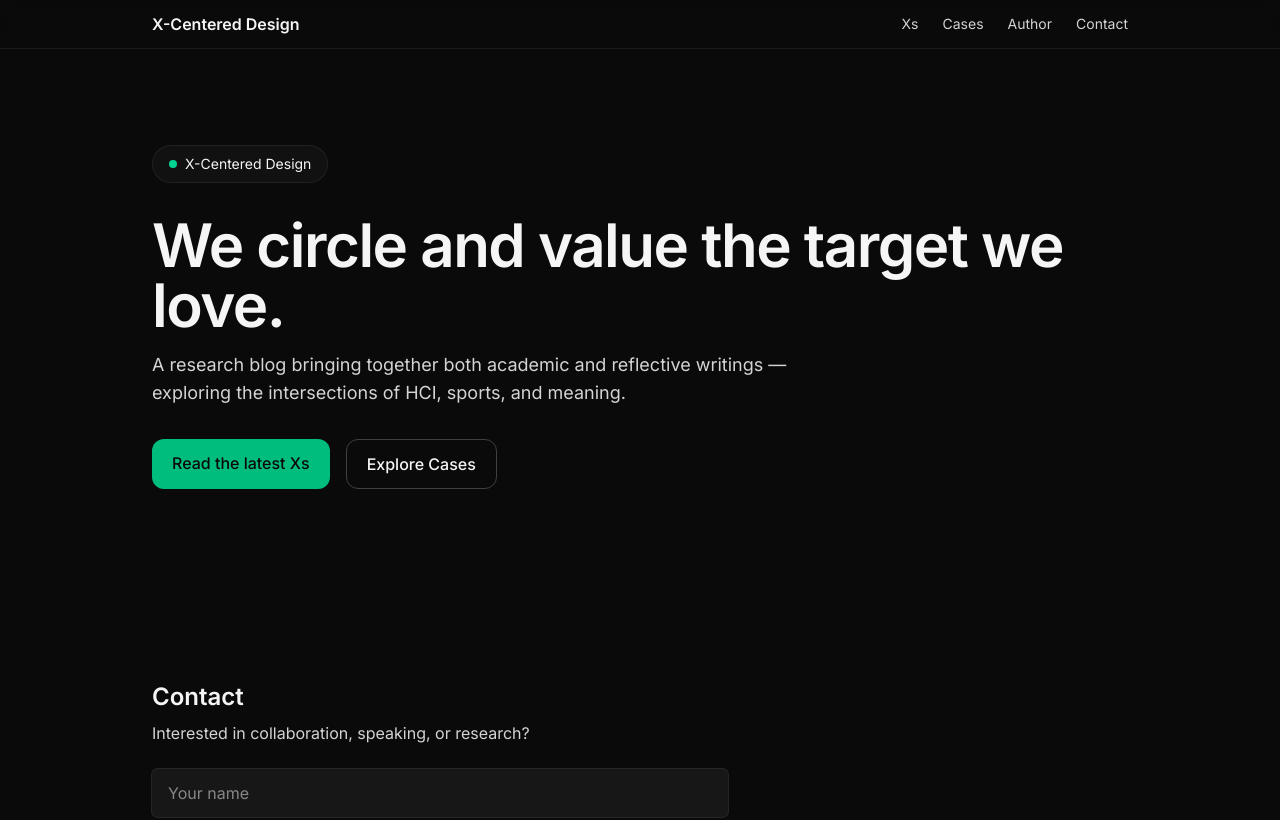
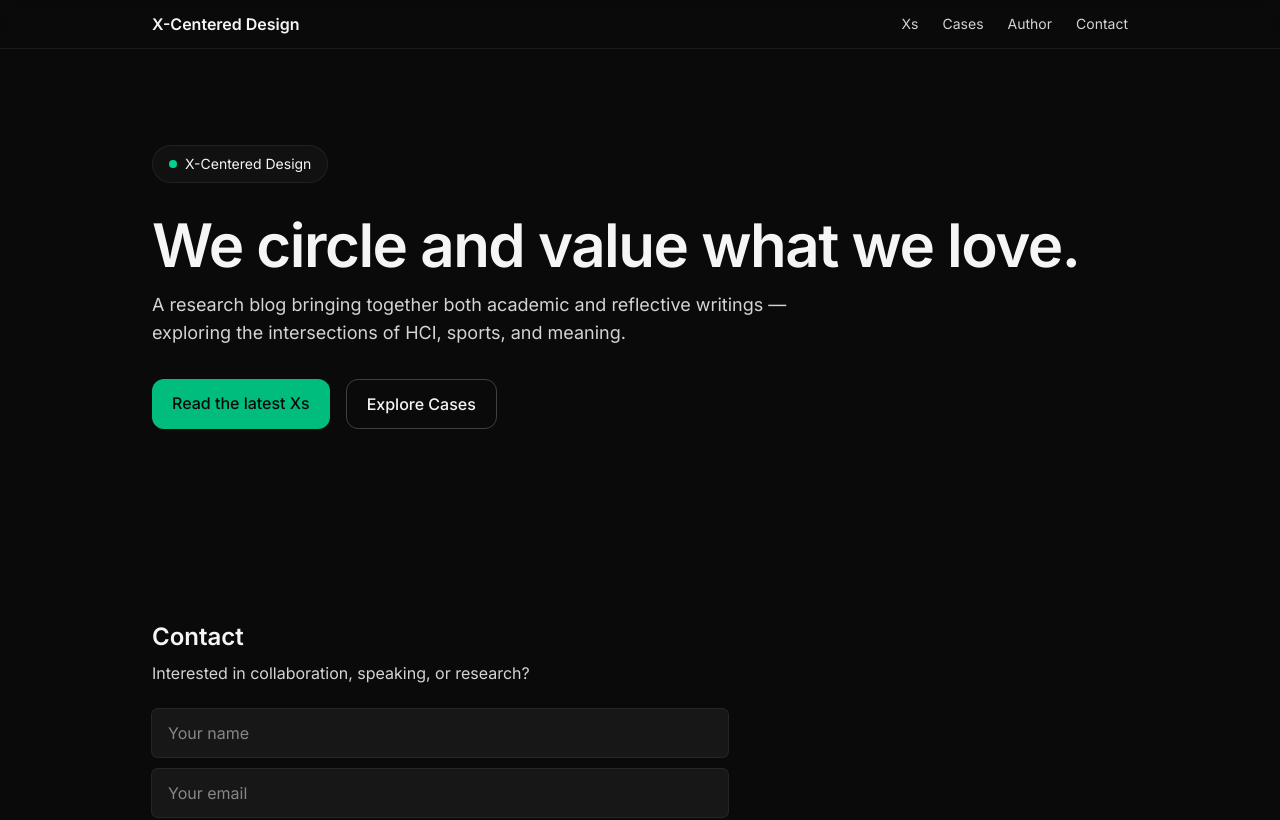
Before and after one commit to moilanenmime/xcentered, a Next.js app: page / in a window 1280 px wide. Shown: the top 820 px of the page. Built offline with nearby package versions, Linux system fonts and the light colour scheme.

Commit message:
Fix wording in homepage header for clarity and impact

```diff
--- a/app/page.tsx
+++ b/app/page.tsx
@@ -8,7 +8,7 @@ export default function Home() {
         </div>
 
         <h1 className="mt-8 text-4xl font-semibold tracking-tight sm:text-6xl">
-          We circle and value the target we love.
+          We circle and value what we love.
         </h1>
         <p className="mt-4 max-w-2xl text-lg text-neutral-300">
           A research blog bringing together both academic and reflective
```
